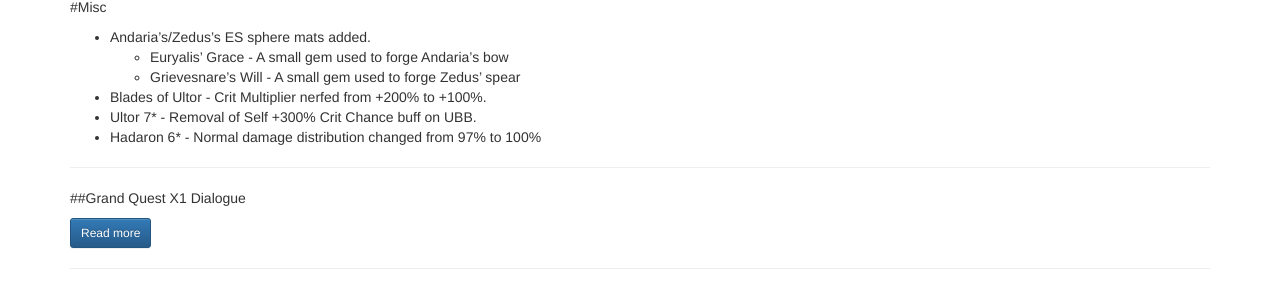
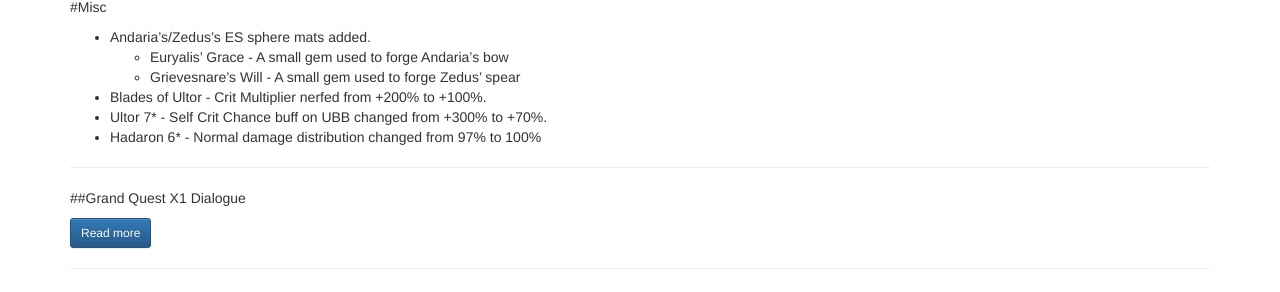
Before and after one commit to Deathmax/deathmax.github.io, a Jekyll site: the page built from index.html, in a window 1280 px wide and 900 px high, scrolled down 14306 px. Shown: the part 151-443 px from the top of the window. Built offline with Jekyll 4.4.1, drawn with Linux system fonts in a browser that asks for light colours; nearby versions of some CDN libraries; library files that are not in the unit come from our copies; the list of posts is cut into pages by our own code.

Commit message:
Ultor crit chance change

```diff
--- a/_posts/2015-08-27-brave-frontier---update-notes---thu-aug-27-2015.md
+++ b/_posts/2015-08-27-brave-frontier---update-notes---thu-aug-27-2015.md
@@ -133,7 +133,7 @@ Evo mats: ![Mecha God](https://i.imgur.com/aL62b9n.png){: .img-responsive style=
     * Euryalis' Grace - A small gem used to forge Andaria's bow
     * Grievesnare's Will - A small gem used to forge Zedus' spear
 * Blades of Ultor - Crit Multiplier nerfed from +200% to +100%.
-* Ultor 7* - Removal of Self +300% Crit Chance buff on UBB.
+* Ultor 7* - Self Crit Chance buff on UBB changed from +300% to +70%.
 * Hadaron 6* - Normal damage distribution changed from 97% to 100%
 
 ---
```
